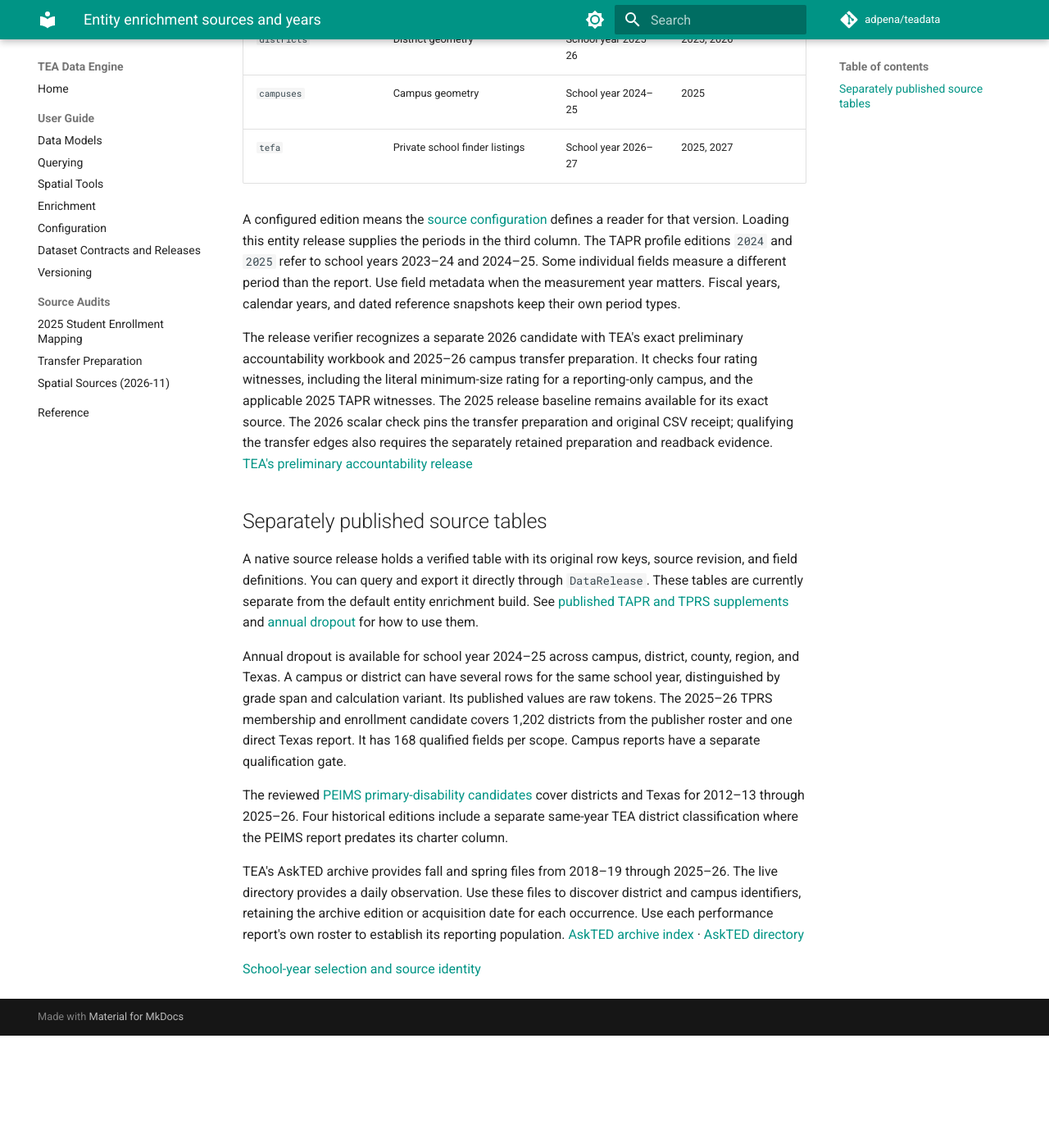
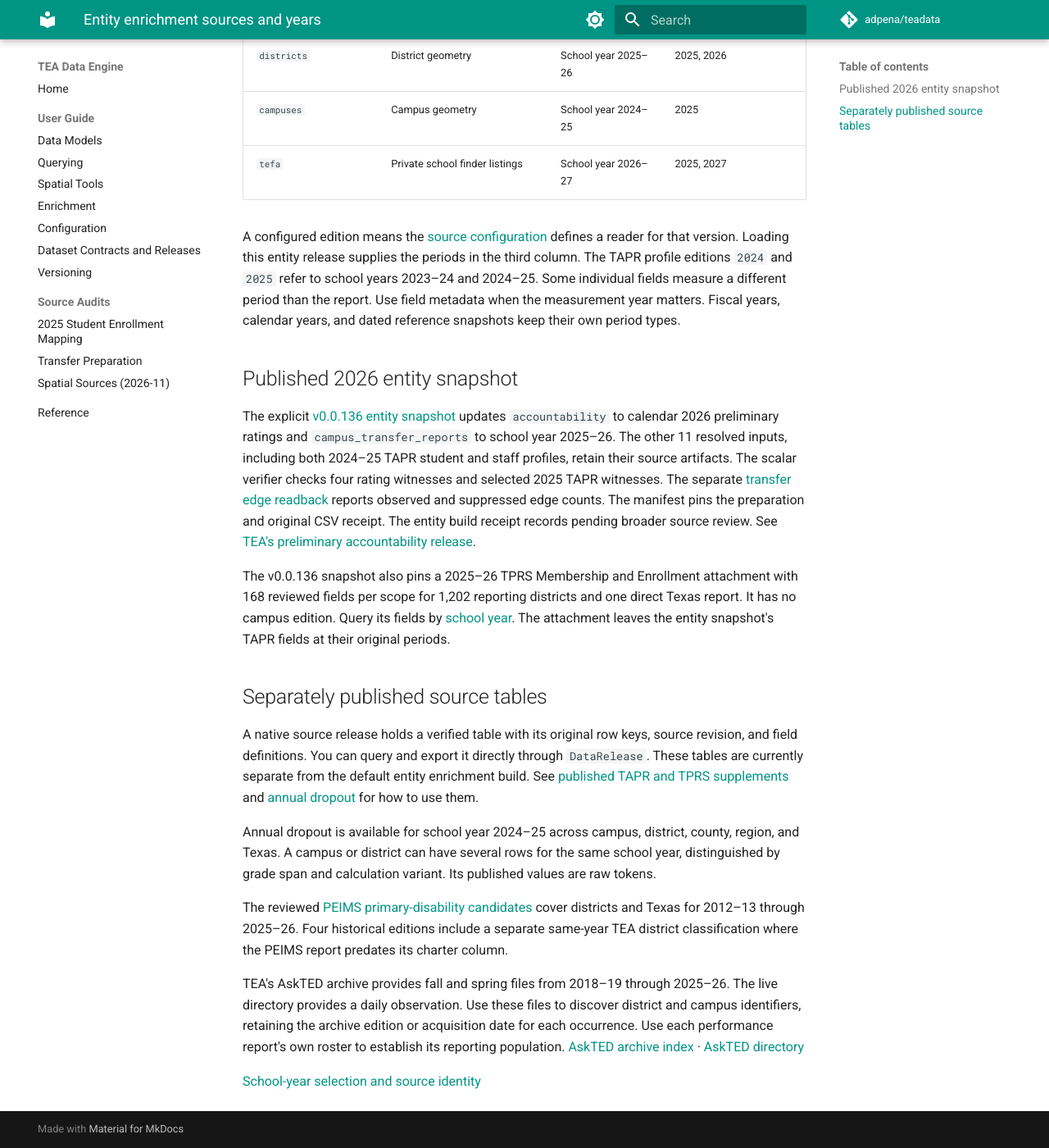
Before and after one commit to adpena/teadata, an MkDocs documentation site: the page built from docs/source-coverage.md, in a window 1280 px wide and 1400 px high, scrolled down 1024 px. Shown: the whole window at 82% size. Built offline with MkDocs 1.6.1 and Material for MkDocs 9.7.7, drawn with Linux system fonts in a browser that asks for light colours; comment, search, counter and statistics services are not loaded; before the commit the page ends 2287 px from its top, so only the background shows below that; some of the changed text lies outside the part shown.

Commit message:
Document the published 2026 entity and TPRS coverage

```diff
--- a/docs/source-coverage.md
+++ b/docs/source-coverage.md
@@ -1,8 +1,8 @@
 # Entity enrichment sources and years
 
-This table describes the published [v0.0.128 entity release](https://github.com/adpena/teadata/releases/tag/v0.0.128), build ID `17061ef34da36b4c968e0d162cfeb2ba0dfddd64fe4fd8067a785b3dd2bca685`. It includes all 13 recorded inputs, including roster, boundary, and reference inputs used alongside enrichment. Check the manifest for the release you actually load. Its catalog records the requested and resolved edition, source period, and provenance for each input.
+This table describes the [v0.0.128 entity release](https://github.com/adpena/teadata/releases/tag/v0.0.128) used in the Quick Start, build ID `17061ef34da36b4c968e0d162cfeb2ba0dfddd64fe4fd8067a785b3dd2bca685`. It includes all 13 recorded inputs, including roster, boundary, and reference inputs used alongside enrichment. The catalog for each selected release records the requested and resolved edition, source period, and provenance.
 
-| Source ID | Use in the entity build | Period in v0.0.128 | Editions configured for the entity pipeline |
+| Source ID | Use in the entity build | Period in v0.0.128 | Editions in the tracked source configuration |
 | --- | --- | --- | --- |
 | `accountability` | District and campus population and accountability ratings | Calendar 2025 | 2025 |
 | `district_tapr_student_staff_profile` | District student and staff fields | School year 2024–25 | 2024, 2025 |
@@ -20,20 +20,29 @@ This table describes the published [v0.0.128 entity release](https://github.com/
 
 A configured edition means the [source configuration](../teadata/teadata_sources.yaml) defines a reader for that version. Loading this entity release supplies the periods in the third column. The TAPR profile editions `2024` and `2025` refer to school years 2023–24 and 2024–25. Some individual fields measure a different period than the report. Use field metadata when the measurement year matters. Fiscal years, calendar years, and dated reference snapshots keep their own period types.
 
-The release verifier recognizes a separate 2026 candidate with TEA's exact
-preliminary accountability workbook and 2025–26 campus transfer preparation.
-It checks four rating witnesses, including the literal minimum-size rating for
-a reporting-only campus, and the applicable 2025 TAPR witnesses. The 2025
-release baseline remains available for its exact source. The 2026 scalar check
-pins the transfer preparation and original CSV receipt; qualifying the transfer
-edges also requires the separately retained preparation and readback evidence.
-[TEA's preliminary accountability release](https://tea.texas.gov/school-and-district-leaders/accountability/academic-accountability/performance-reporting/2026-accountability-rating-system)
+## Published 2026 entity snapshot
+
+The explicit [v0.0.136 entity snapshot](data-releases.md#2026-entity-snapshot-and-tprs-student-data)
+updates `accountability` to calendar 2026 preliminary ratings and
+`campus_transfer_reports` to school year 2025–26. The other 11 resolved inputs,
+including both 2024–25 TAPR student and staff profiles, retain their source
+artifacts. The scalar verifier checks four rating witnesses and selected
+2025 TAPR witnesses. The separate [transfer edge readback](https://github.com/adpena/teadata/releases/download/v0.0.136/ENTITY_READBACK.json)
+reports observed and suppressed edge counts. The manifest pins the preparation and
+original CSV receipt. The entity build receipt records pending broader source review.
+See [TEA's preliminary accountability release](https://tea.texas.gov/school-and-district-leaders/accountability/academic-accountability/performance-reporting/2026-accountability-rating-system).
+
+The v0.0.136 snapshot also pins a 2025–26 TPRS Membership and Enrollment
+attachment with 168 reviewed fields per scope for 1,202 reporting districts
+and one direct Texas report. It has no campus edition. Query its fields by
+[school year](querying.md#school-years-and-source-editions). The attachment
+leaves the entity snapshot's TAPR fields at their original periods.
 
 ## Separately published source tables
 
 A native source release holds a verified table with its original row keys, source revision, and field definitions. You can query and export it directly through `DataRelease`. These tables are currently separate from the default entity enrichment build. See [published TAPR and TPRS supplements](data-releases.md#tapr-and-tprs-supplements) and [annual dropout](research-annual-dropout.md) for how to use them.
 
-Annual dropout is available for school year 2024–25 across campus, district, county, region, and Texas. A campus or district can have several rows for the same school year, distinguished by grade span and calculation variant. Its published values are raw tokens. The 2025–26 TPRS membership and enrollment candidate covers 1,202 districts from the publisher roster and one direct Texas report. It has 168 qualified fields per scope. Campus reports have a separate qualification gate.
+Annual dropout is available for school year 2024–25 across campus, district, county, region, and Texas. A campus or district can have several rows for the same school year, distinguished by grade span and calculation variant. Its published values are raw tokens.
 
 The reviewed [PEIMS primary-disability candidates](data-releases.md#peims-primary-disability-counts)
 cover districts and Texas for 2012–13 through 2025–26. Four historical editions
```
Also changed, not shown: docs/data-releases.md (+16 -0 lines).
